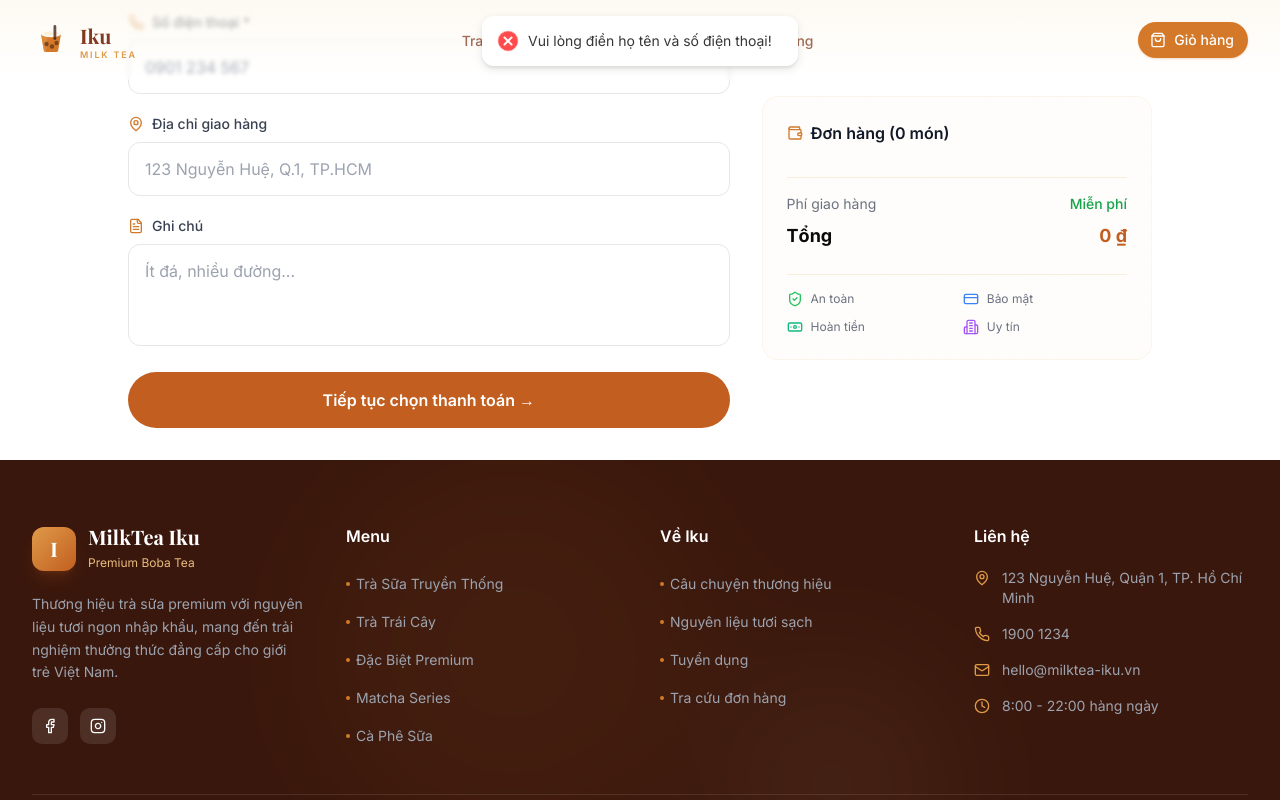
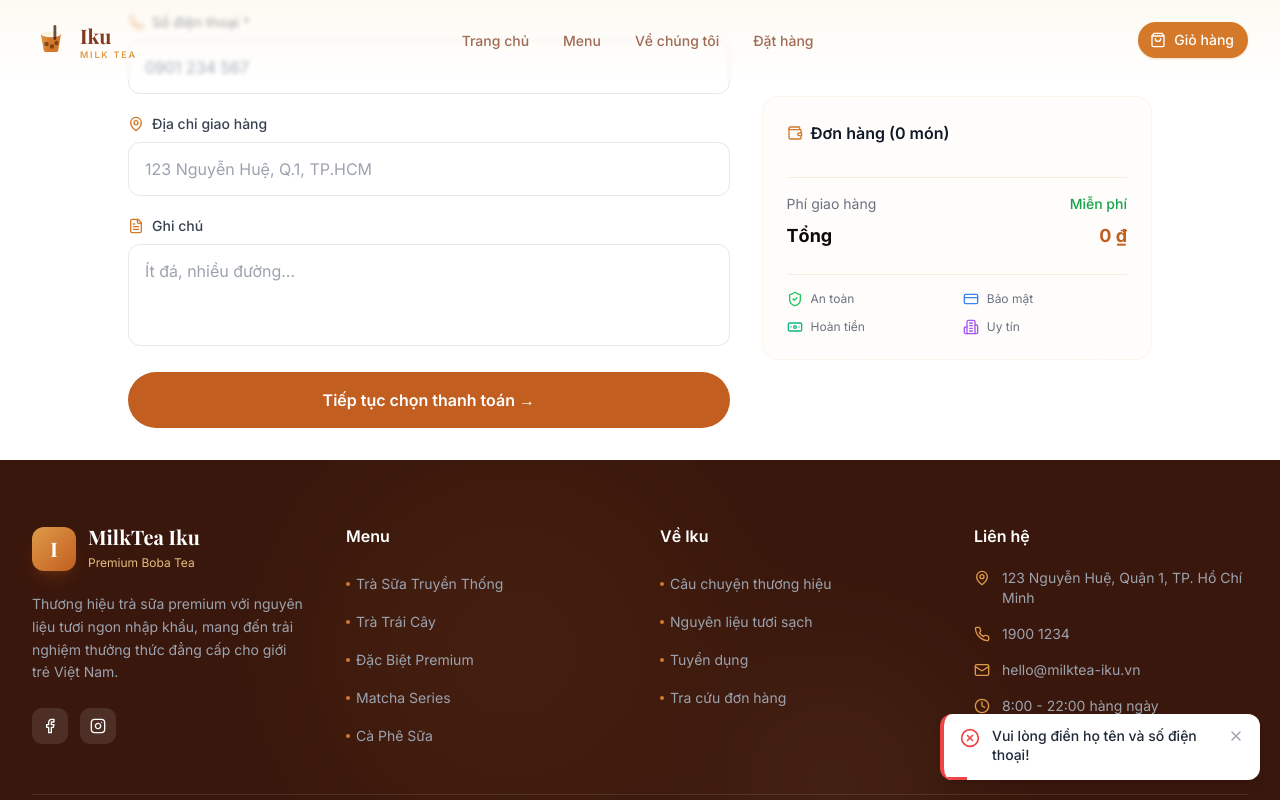
Before and after one commit to JasonTM17/MilkTea_Iku, a Next.js app: page /checkout in a window 1280 px wide. Both pictures are taken after a click on the button "Tiếp tục chọn thanh toán →". Shown: the part 414-1214 px from the top of the page. Built offline with nearby package versions, Linux system fonts and the light colour scheme; a web font is replaced by a local one.

Commit message:
feat: add custom toast notification system with Zustand store
Replace react-hot-toast with a custom toast system featuring progress
bar animations and Vietnamese-friendly messages.

```diff
--- a/src/app/checkout/CheckoutForm.tsx
+++ b/src/app/checkout/CheckoutForm.tsx
@@ -18,7 +18,7 @@
 import Link from "next/link";
 import Image from "next/image";
 import { useCartStore } from "@/store/cart";
-import toast from "react-hot-toast";
+import { useToast } from "@/store/toast";
 
 const paymentMethods = [
   {
@@ -65,6 +65,7 @@
 
 export default function CheckoutForm() {
   const { items, total, clearCart } = useCartStore();
+  const toast = useToast();
   const [isSubmitting, setIsSubmitting] = useState(false);
   const [orderSuccess, setOrderSuccess] = useState(false);
   const [step, setStep] = useState(1);
--- a/src/app/menu/[slug]/ProductDetail.tsx
+++ b/src/app/menu/[slug]/ProductDetail.tsx
@@ -6,7 +6,7 @@
 import { Minus, Plus, ShoppingBag, ArrowLeft } from "lucide-react";
 import Link from "next/link";
 import { useCartStore } from "@/store/cart";
-import toast from "react-hot-toast";
+import { useToast } from "@/store/toast";
 
 interface Topping {
   id: string;
@@ -47,6 +47,7 @@
   const [selectedToppings, setSelectedToppings] = useState<string[]>([]);
   const [quantity, setQuantity] = useState(1);
   const { addItem, openCart } = useCartStore();
+  const toast = useToast();
 
   const sizeModifier = sizes.find((s) => s.value === size)!.modifier;
   const toppingTotal = selectedToppings.reduce((sum, id) => {
--- a/src/components/ToastProvider.tsx
+++ b/src/components/ToastProvider.tsx
@@ -1,20 +1,113 @@
-import { Toaster } from "react-hot-toast";
+"use client";
+
+import { AnimatePresence, motion } from "framer-motion";
+import { CheckCircle, XCircle, Info, AlertTriangle, X } from "lucide-react";
+import { useToastStore, type Toast, type ToastType } from "@/store/toast";
+
+// ─── Per-type visual config ───────────────────────────────────────────────────
+
+const config: Record<
+  ToastType,
+  {
+    icon: React.ReactNode;
+    borderColor: string;
+    iconColor: string;
+    progressColor: string;
+    bg: string;
+  }
+> = {
+  success: {
+    icon: <CheckCircle className="w-5 h-5 shrink-0" />,
+    borderColor: "border-l-green-500",
+    iconColor: "text-green-500",
+    progressColor: "bg-green-500",
+    bg: "bg-white",
+  },
+  error: {
+    icon: <XCircle className="w-5 h-5 shrink-0" />,
+    borderColor: "border-l-red-500",
+    iconColor: "text-red-500",
+    progressColor: "bg-red-500",
+    bg: "bg-white",
+  },
+  info: {
+    icon: <Info className="w-5 h-5 shrink-0" />,
+    borderColor: "border-l-blue-500",
+    iconColor: "text-blue-500",
+    progressColor: "bg-blue-500",
+    bg: "bg-white",
+  },
+  warning: {
+    icon: <AlertTriangle className="w-5 h-5 shrink-0" />,
+    borderColor: "border-l-amber-500",
+    iconColor: "text-amber-500",
+    progressColor: "bg-amber-500",
+    bg: "bg-white",
+  },
+};
+
+// ─── Single toast item ────────────────────────────────────────────────────────
+
+function ToastItem({ toast }: { toast: Toast }) {
+  const { removeToast } = useToastStore();
+  const { icon, borderColor, iconColor, progressColor, bg } = config[toast.type];
+
+  return (
+    <motion.div
+      layout
+      initial={{ opacity: 0, x: 80, scale: 0.92 }}
+      animate={{ opacity: 1, x: 0, scale: 1 }}
+      exit={{ opacity: 0, x: 80, scale: 0.92, transition: { duration: 0.2 } }}
+      transition={{ type: "spring", stiffness: 380, damping: 30 }}
+      className={`relative flex items-start gap-3 w-80 rounded-xl shadow-lg border-l-4 px-4 pt-3 pb-4 overflow-hidden ${bg} ${borderColor}`}
+      role="alert"
+      aria-live="polite"
+    >
+      {/* Icon */}
+      <span className={`mt-0.5 ${iconColor}`}>{icon}</span>
+
+      {/* Message */}
+      <p className="flex-1 text-sm font-medium text-gray-800 leading-snug pr-1">
+        {toast.message}
+      </p>
+
+      {/* Close button */}
+      <button
+        onClick={() => removeToast(toast.id)}
+        aria-label="Đóng thông báo"
+        className="mt-0.5 text-gray-400 hover:text-gray-600 transition-colors shrink-0"
+      >
+        <X className="w-4 h-4" />
+      </button>
+
+      {/* Progress bar */}
+      <motion.div
+        className={`absolute bottom-0 left-0 h-[3px] ${progressColor}`}
+        initial={{ width: "100%" }}
+        animate={{ width: "0%" }}
+        transition={{ duration: toast.duration / 1000, ease: "linear" }}
+      />
+    </motion.div>
+  );
+}
+
+// ─── Provider (mount once in layout) ─────────────────────────────────────────
 
 export default function ToastProvider() {
+  const toasts = useToastStore((s) => s.toasts);
+
   return (
-    <Toaster
-      position="top-center"
-      toastOptions={{
-        duration: 3000,
-        style: {
-          borderRadius: "12px",
-          padding: "12px 16px",
-          fontSize: "14px",
-        },
-        success: {
-          iconTheme: { primary: "#d4792a", secondary: "#fff" },
-        },
-      }}
-    />
+    <div
+      aria-label="Thông báo"
+      className="fixed bottom-5 right-5 z-[9999] flex flex-col-reverse gap-3 pointer-events-none"
+    >
+      <AnimatePresence initial={false} mode="sync">
+        {toasts.map((t) => (
+          <div key={t.id} className="pointer-events-auto">
+            <ToastItem toast={t} />
+          </div>
+        ))}
+      </AnimatePresence>
+    </div>
   );
 }
--- /dev/null
+++ b/src/store/toast.ts
@@ -0,0 +1,59 @@
+import { create } from "zustand";
+
+export type ToastType = "success" | "error" | "info" | "warning";
+
+export interface Toast {
+  id: string;
+  type: ToastType;
+  message: string;
+  duration: number;
+}
+
+interface ToastStore {
+  toasts: Toast[];
+  addToast: (payload: Omit<Toast, "id">) => string;
+  removeToast: (id: string) => void;
+}
+
+export const useToastStore = create<ToastStore>((set) => ({
+  toasts: [],
+
+  addToast: (payload) => {
+    const id = `toast-${Date.now()}-${Math.random().toString(36).slice(2, 7)}`;
+    const duration = payload.duration ?? 3000;
+
+    set((state) => ({
+      toasts: [...state.toasts, { ...payload, id, duration }],
+    }));
+
+    setTimeout(() => {
+      set((state) => ({
+        toasts: state.toasts.filter((t) => t.id !== id),
+      }));
+    }, duration);
+
+    return id;
+  },
+
+  removeToast: (id) =>
+    set((state) => ({
+      toasts: state.toasts.filter((t) => t.id !== id),
+    })),
+}));
+
+// Convenience hook — mirrors the react-hot-toast API surface
+export function useToast() {
+  const { addToast, removeToast } = useToastStore();
+
+  return {
+    success: (message: string, duration = 3000) =>
+      addToast({ type: "success", message, duration }),
+    error: (message: string, duration = 3000) =>
+      addToast({ type: "error", message, duration }),
+    info: (message: string, duration = 3000) =>
+      addToast({ type: "info", message, duration }),
+    warning: (message: string, duration = 3000) =>
+      addToast({ type: "warning", message, duration }),
+    dismiss: removeToast,
+  };
+}
```
